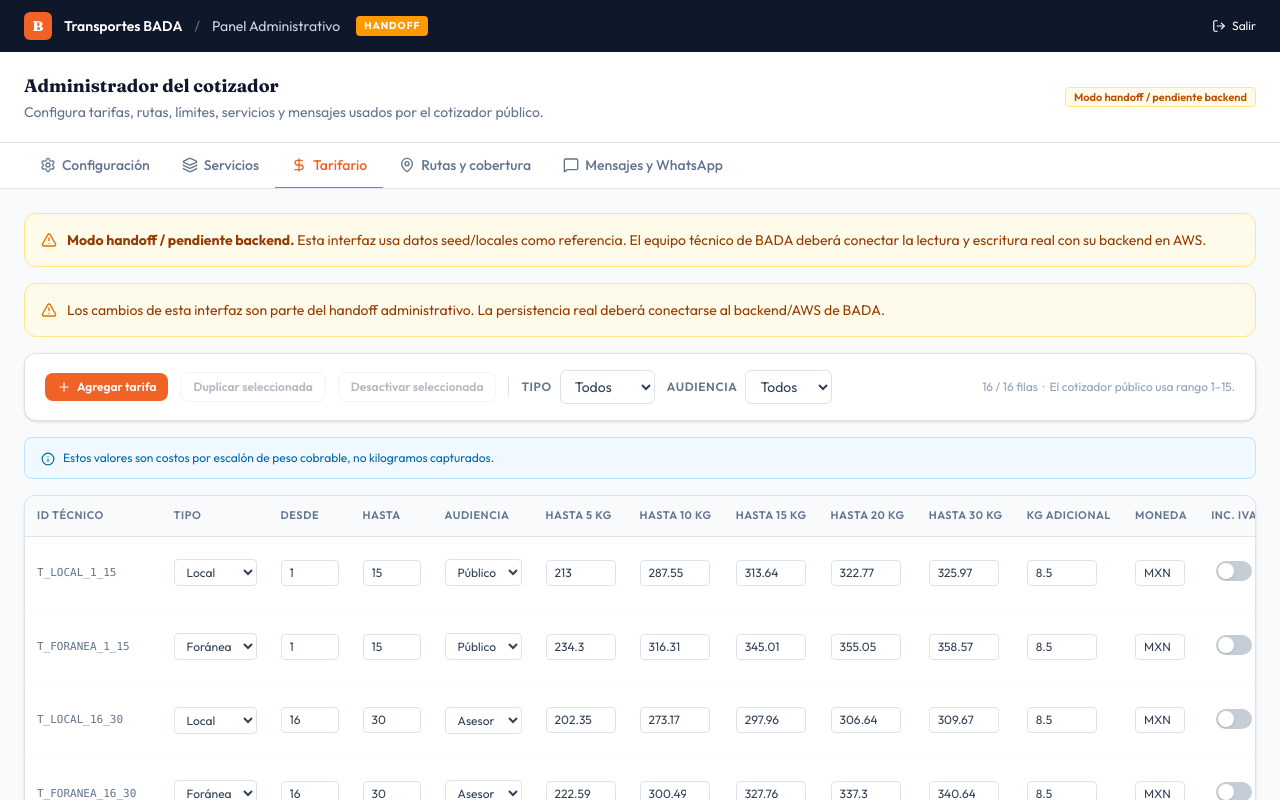
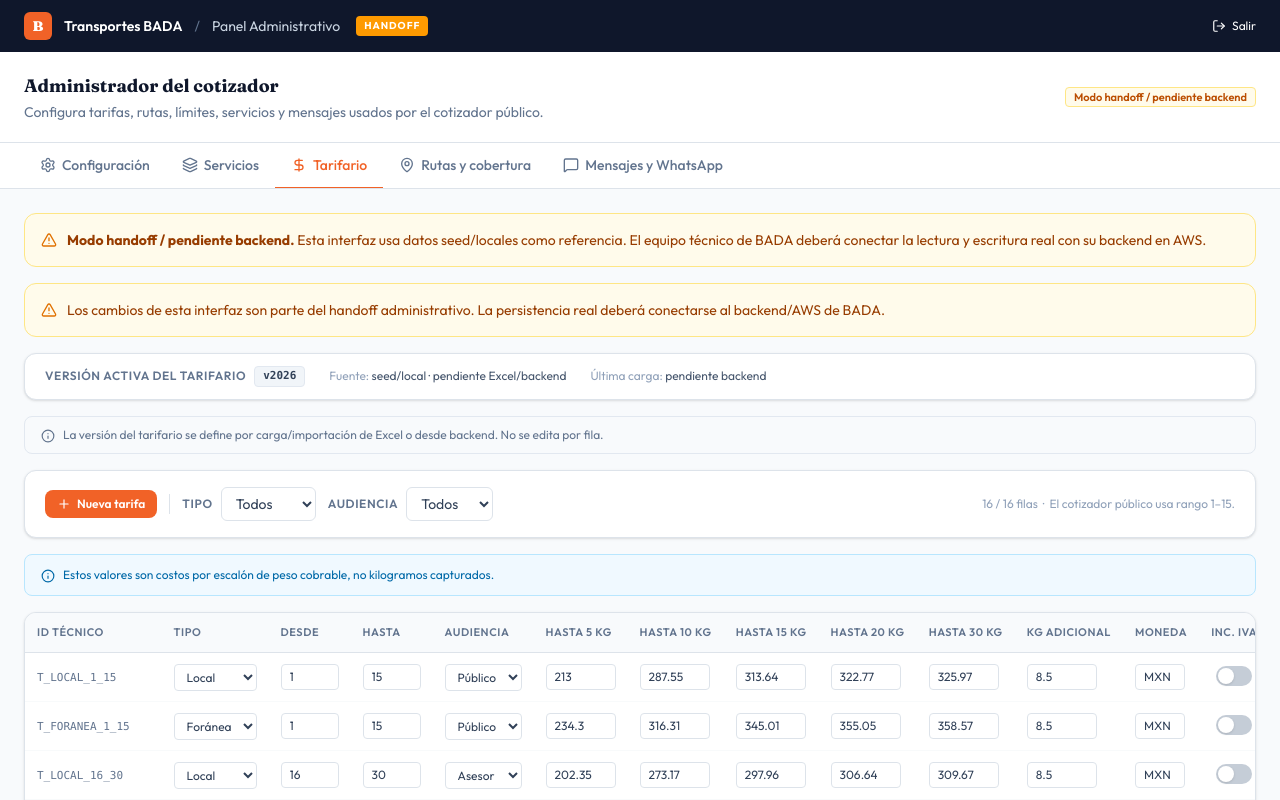
Before and after one commit to carloshdezg/bada, a Next.js app: page /admin/cotizador in a window 1280 px wide. Both pictures are taken after a click on the button "Tarifario". Shown: the top 800 px of the page. Built offline with nearby package versions, Linux system fonts and the light colour scheme.

Commit message:
tarifario estable

```diff
--- a/app/admin/cotizador/page.tsx
+++ b/app/admin/cotizador/page.tsx
@@ -3,12 +3,12 @@
 // TODO: proteger esta página con autenticación real del backend/AWS de BADA.
 // TODO: reemplazar todos los datos seed/locales por endpoints reales una vez disponibles.
 
-import { useState } from 'react'
+import { useEffect, useState } from 'react'
 import Link from 'next/link'
 import {
   Settings, Layers, DollarSign, MapPin, MessageSquare,
   Save, Check, AlertTriangle, Plus, Upload, Search,
-  LogOut, Info,
+  LogOut, Info, MoreHorizontal,
 } from 'lucide-react'
 import { calculatorConfig } from '@/lib/calculator/config'
 import { seedTariffs } from '@/lib/calculator/seedTariffs'
@@ -313,22 +313,36 @@ export default function AdminCotizadorPage() {
   const [tariffs, setTariffs] = useState<AdminTariffRow[]>(() => seedTariffs.map(seedToAdmin))
   const [filterTipo, setFilterTipo] = useState<'all' | 'Local' | 'Foránea'>('all')
   const [filterUso,  setFilterUso]  = useState<'all' | 'Público' | 'Asesor'>('all')
-  const [selectedTariffId, setSelectedTariffId] = useState<string | null>(null)
-  const [deleteConfirmId,  setDeleteConfirmId]   = useState<string | null>(null)
+  const [openDropdownId, setOpenDropdownId] = useState<string | null>(null)
+  const [deleteConfirmId, setDeleteConfirmId] = useState<string | null>(null)
+
+  // Versión activa del tarifario completo. En producción provendrá del Excel
+  // importado o del backend. Por ahora se deriva del seed local.
+  const activeTariffVersion = seedTariffs[0]?.version_tarifario ?? 'v2026'
+
+  // Cierra el dropdown de Acciones al hacer click fuera.
+  useEffect(() => {
+    if (!openDropdownId) return
+    function handleClick(e: MouseEvent) {
+      const target = e.target as HTMLElement | null
+      if (!target?.closest('[data-tariff-actions]')) {
+        setOpenDropdownId(null)
+      }
+    }
+    document.addEventListener('mousedown', handleClick)
+    return () => document.removeEventListener('mousedown', handleClick)
+  }, [openDropdownId])
 
   function updateTariff(oldId: string, patch: Partial<AdminTariffRow>) {
-    let nextId = oldId
     setTariffs(prev => prev.map(t => {
       if (t.tarifa_id !== oldId) return t
       const updated = { ...t, ...patch }
       if ('tipo_tarifa' in patch || 'rango_desde' in patch || 'rango_hasta' in patch) {
         updated.tarifa_id   = buildTariffId(updated.tipo_tarifa, updated.rango_desde, updated.rango_hasta)
         updated.rango_guias = buildRangoGuias(updated.rango_desde, updated.rango_hasta)
-        nextId = updated.tarifa_id
       }
       return updated
     }))
-    if (nextId !== oldId) setSelectedTariffId(prev => prev === oldId ? nextId : prev)
   }
 
   function addTariff() {
@@ -339,13 +353,12 @@ export default function AdminCotizadorPage() {
       tarifa_5kg: 0, tarifa_10kg: 0, tarifa_15kg: 0,
       tarifa_20kg: 0, tarifa_30kg: 0, precio_kg_adicional: 0,
       precio_base_incluye_iva: false, activo: true,
-      version_tarifario: 'v2026',
+      version_tarifario: activeTariffVersion,
       vigencia_desde: new Date().toISOString().split('T')[0],
       vigencia_hasta: null, uso: 'Asesor',
       notas: 'Nueva tarifa.', moneda: 'MXN', isNew: true,
     }
     setTariffs(prev => [newRow, ...prev])
-    setSelectedTariffId(tempId)
   }
 
   function duplicateTariff(id: string) {
@@ -362,16 +375,10 @@ export default function AdminCotizadorPage() {
       next.splice(idx + 1, 0, newRow)
       return next
     })
-    setSelectedTariffId(tempId)
-  }
-
-  function deactivateTariff(id: string) {
-    setTariffs(prev => prev.map(t => t.tarifa_id === id ? { ...t, activo: false } : t))
   }
 
   function deleteTariff(id: string) {
     setTariffs(prev => prev.filter(t => t.tarifa_id !== id))
-    if (selectedTariffId === id) setSelectedTariffId(null)
     setDeleteConfirmId(null)
   }
 
@@ -597,6 +604,30 @@ export default function AdminCotizadorPage() {
               </span>
             </div>
 
+            {/* Versión activa global del tarifario */}
+            <div className="bg-white border border-gray-200 rounded-xl px-5 py-3 shadow-sm flex flex-wrap items-center gap-x-6 gap-y-1.5 text-xs">
+              <div className="flex items-center gap-2">
+                <span className="font-semibold text-slate-500 uppercase tracking-wider">Versión activa del tarifario</span>
+                <Badge className="bg-slate-100 text-slate-700 border-slate-200 font-mono text-[11px]">
+                  {activeTariffVersion}
+                </Badge>
+              </div>
+              <span className="text-slate-400">
+                Fuente: <span className="text-slate-600">seed/local · pendiente Excel/backend</span>
+              </span>
+              <span className="text-slate-400">
+                Última carga: <span className="text-slate-600">pendiente backend</span>
+              </span>
+            </div>
+
+            {/* Nota: la versión se define por carga del tarifario, no por fila */}
+            <div className="flex gap-2 items-start bg-slate-50 border border-slate-200 rounded-lg px-4 py-2.5 text-xs text-slate-500">
+              <Info className="w-3.5 h-3.5 mt-0.5 flex-shrink-0" />
+              <span>
+                La versión del tarifario se define por carga/importación de Excel o desde backend. No se edita por fila.
+              </span>
+            </div>
+
             {/* Toolbar + Filters */}
             <div className="bg-white border border-gray-200 rounded-xl px-5 py-4 shadow-sm flex flex-wrap gap-3 items-center">
               <button
@@ -605,23 +636,7 @@ export default function AdminCotizadorPage() {
                 className="inline-flex items-center gap-1.5 px-3 py-1.5 text-xs font-semibold rounded-lg bg-brand-orange text-white hover:opacity-90 transition-opacity"
               >
                 <Plus className="w-3.5 h-3.5" />
-                Agregar tarifa
-              </button>
-              <button
-                type="button"
-                disabled={!selectedTariffId}
-                onClick={() => { if (selectedTariffId) duplicateTariff(selectedTariffId) }}
-                className="inline-flex items-center gap-1.5 px-3 py-1.5 text-xs font-semibold rounded-lg border border-gray-200 text-slate-600 bg-white hover:bg-gray-50 transition-colors disabled:opacity-40 disabled:cursor-not-allowed"
-              >
-                Duplicar seleccionada
-              </button>
-              <button
-                type="button"
-                disabled={!selectedTariffId || !(tariffs.find(t => t.tarifa_id === selectedTariffId)?.activo)}
-                onClick={() => { if (selectedTariffId) deactivateTariff(selectedTariffId) }}
-                className="inline-flex items-center gap-1.5 px-3 py-1.5 text-xs font-semibold rounded-lg border border-gray-200 text-slate-600 bg-white hover:bg-gray-50 transition-colors disabled:opacity-40 disabled:cursor-not-allowed"
-              >
-                Desactivar seleccionada
+                Nueva tarifa
               </button>
 
               <div className="w-px h-5 bg-gray-200 hidden sm:block" />
@@ -665,13 +680,13 @@ export default function AdminCotizadorPage() {
             {/* Table */}
             <div className="bg-white border border-gray-200 rounded-xl shadow-sm overflow-hidden">
               <div className="overflow-x-auto">
-                <table className="text-sm" style={{ minWidth: '1480px', width: '100%' }}>
+                <table className="text-sm" style={{ minWidth: '1380px', width: '100%' }}>
                   <thead>
                     <tr className="bg-slate-50 border-b border-gray-200">
                       {[
                         'ID técnico', 'Tipo', 'Desde', 'Hasta', 'Audiencia',
                         'Hasta 5 kg', 'Hasta 10 kg', 'Hasta 15 kg', 'Hasta 20 kg', 'Hasta 30 kg', 'Kg adicional',
-                        'Moneda', 'Inc. IVA', 'Activo', 'Versión', 'Acciones',
+                        'Moneda', 'Inc. IVA', 'Activo', 'Acciones',
                       ].map(h => (
                         <th key={h} className="px-3 py-3 text-left text-[11px] font-semibold text-slate-500 uppercase tracking-wider whitespace-nowrap">
                           {h}
@@ -681,16 +696,14 @@ export default function AdminCotizadorPage() {
                   </thead>
                   <tbody className="divide-y divide-gray-50">
                     {filteredTariffs.map(t => {
-                      const isSelected    = selectedTariffId === t.tarifa_id
                       const isDuplicate   = (tariffIdCounts[t.tarifa_id] ?? 0) > 1
                       const hasInvalidRange = typeof t.rango_desde === 'number' && typeof t.rango_hasta === 'number' && t.rango_desde > t.rango_hasta
+                      const isDropdownOpen = openDropdownId === t.tarifa_id
                       return (
                         <tr
                           key={t.tarifa_id}
-                          onClick={() => setSelectedTariffId(isSelected ? null : t.tarifa_id)}
                           className={[
-                            'cursor-pointer transition-colors',
-                            isSelected ? 'bg-orange-50 ring-1 ring-inset ring-brand-orange/20' : 'hover:bg-slate-50',
+                            'transition-colors hover:bg-slate-50',
                             !t.activo ? 'opacity-50' : '',
                           ].filter(Boolean).join(' ')}
                         >
@@ -811,70 +824,47 @@ export default function AdminCotizadorPage() {
                             </div>
                           </td>
 
-                          {/* Versión */}
-                          <td className="px-3 py-2.5" onClick={e => e.stopPropagation()}>
-                            <input
-                              type="text"
-                              value={t.version_tarifario}
-                              onChange={e => updateTariff(t.tarifa_id, { version_tarifario: e.target.value })}
-                              className="w-[68px] border border-gray-200 rounded px-2 py-1 text-[11px] font-mono text-slate-600 focus:outline-none focus:ring-1 focus:ring-brand-orange/40 bg-white"
-                            />
-                          </td>
-
-                          {/* Acciones */}
-                          <td className="px-3 py-2.5 whitespace-nowrap" onClick={e => e.stopPropagation()}>
-                            <div className="flex items-center gap-1 flex-wrap">
+                          {/* Acciones — dropdown compacto */}
+                          <td className="px-3 py-2.5 whitespace-nowrap text-right">
+                            <div className="relative inline-block" data-tariff-actions>
                               <button
                                 type="button"
-                                onClick={() => duplicateTariff(t.tarifa_id)}
-                                className="px-2 py-1 text-[10px] font-semibold rounded border border-gray-200 text-slate-600 hover:bg-gray-50 transition-colors"
+                                onClick={() => setOpenDropdownId(prev => prev === t.tarifa_id ? null : t.tarifa_id)}
+                                aria-haspopup="menu"
+                                aria-expanded={isDropdownOpen}
+                                aria-label="Acciones de la tarifa"
+                                className="inline-flex items-center justify-center w-8 h-7 rounded border border-gray-200 text-slate-500 hover:bg-gray-50 hover:text-slate-700 transition-colors"
                               >
-                                Duplicar
+                                <MoreHorizontal className="w-4 h-4" />
                               </button>
-                              {t.activo ? (
-                                <button
-                                  type="button"
-                                  onClick={() => deactivateTariff(t.tarifa_id)}
-                                  className="px-2 py-1 text-[10px] font-semibold rounded border border-gray-200 text-slate-600 hover:bg-gray-50 transition-colors"
+                              {isDropdownOpen && (
+                                <div
+                                  role="menu"
+                                  className="absolute right-0 z-20 mt-1 w-40 bg-white border border-gray-200 rounded-lg shadow-lg py-1"
                                 >
-                                  Desactivar
-                                </button>
-                              ) : (
-                                <button
-                                  type="button"
-                                  onClick={() => updateTariff(t.tarifa_id, { activo: true })}
-                                  className="px-2 py-1 text-[10px] font-semibold rounded border border-green-200 text-green-700 hover:bg-green-50 transition-colors"
-                                >
-                                  Activar
-                                </button>
-                              )}
-                              {t.isNew && (
-                                deleteConfirmId === t.tarifa_id ? (
-                                  <div className="flex items-center gap-1">
-                                    <button
-                                      type="button"
-                                      onClick={() => deleteTariff(t.tarifa_id)}
-                                      className="px-2 py-1 text-[10px] font-semibold rounded bg-red-500 text-white hover:bg-red-600 transition-colors"
-                                    >
-                                      Confirmar
-                                    </button>
-                                    <button
-                                      type="button"
-                                      onClick={() => setDeleteConfirmId(null)}
-                                      className="px-2 py-1 text-[10px] font-semibold rounded border border-gray-200 text-slate-500 hover:bg-gray-50 transition-colors"
-                                    >
-                                      Cancelar
-                                    </button>
-                                  </div>
-                                ) : (
                                   <button
                                     type="button"
-                                    onClick={() => setDeleteConfirmId(t.tarifa_id)}
-                                    className="px-2 py-1 text-[10px] font-semibold rounded border border-red-200 text-red-500 hover:bg-red-50 transition-colors"
+                                    role="menuitem"
+                                    onClick={() => {
+                                      duplicateTariff(t.tarifa_id)
+                                      setOpenDropdownId(null)
+                                    }}
+                                    className="block w-full text-left px-3 py-1.5 text-xs text-slate-700 hover:bg-slate-50 transition-colors"
+                                  >
+                                    Duplicar
+                                  </button>
+                                  <button
+                                    type="button"
+                                    role="menuitem"
+                                    onClick={() => {
+                                      setDeleteConfirmId(t.tarifa_id)
+                                      setOpenDropdownId(null)
+                                    }}
+                                    className="block w-full text-left px-3 py-1.5 text-xs font-semibold text-red-600 hover:bg-red-50 transition-colors"
                                   >
                                     Eliminar
                                   </button>
-                                )
+                                </div>
                               )}
                             </div>
                           </td>
@@ -899,6 +889,63 @@ export default function AdminCotizadorPage() {
             </div>
 
             <TodoNote endpoint="GET/PATCH /api/admin/calculator/tariffs" />
+
+            {/* Modal de confirmación estricta para eliminar tarifa */}
+            {deleteConfirmId && (() => {
+              const target = tariffs.find(t => t.tarifa_id === deleteConfirmId)
+              return (
+                <div
+                  role="dialog"
+                  aria-modal="true"
+                  aria-labelledby="delete-tariff-title"
+                  className="fixed inset-0 z-50 flex items-center justify-center bg-black/50 p-4"
+                  onClick={() => setDeleteConfirmId(null)}
+                >
+                  <div
+                    className="bg-white rounded-xl shadow-2xl max-w-md w-full p-6"
+                    onClick={e => e.stopPropagation()}
+                  >
+                    <div className="flex items-start gap-3">
+                      <div className="w-10 h-10 rounded-full bg-red-100 flex items-center justify-center flex-shrink-0">
+                        <AlertTriangle className="w-5 h-5 text-red-600" />
+                      </div>
+                      <div className="flex-1 min-w-0">
+                        <h3 id="delete-tariff-title" className="text-base font-bold text-slate-900">
+                          ¿Eliminar esta tarifa?
+                        </h3>
+                        <p className="text-sm text-slate-600 mt-2 leading-relaxed">
+                          Esta acción eliminará la tarifa{' '}
+                          {target && (
+                            <span className="font-mono text-[11px] text-slate-800 bg-slate-100 px-1.5 py-0.5 rounded">
+                              {target.tarifa_id}
+                            </span>
+                          )}{' '}
+                          de la tabla. Si esta tarifa se usa en producción, podría afectar la
+                          configuración del cotizador cuando se conecte al backend. Esta acción
+                          no se puede deshacer en esta interfaz.
+                        </p>
+                      </div>
+                    </div>
+                    <div className="flex justify-end gap-2 mt-6">
+                      <button
+                        type="button"
+                        onClick={() => setDeleteConfirmId(null)}
+                        className="px-4 py-2 text-sm font-semibold rounded-lg border border-gray-200 text-slate-700 hover:bg-gray-50 transition-colors"
+                      >
+                        Cancelar
+                      </button>
+                      <button
+                        type="button"
+                        onClick={() => deleteTariff(deleteConfirmId)}
+                        className="px-4 py-2 text-sm font-semibold rounded-lg bg-red-600 text-white hover:bg-red-700 transition-colors"
+                      >
+                        Sí, eliminar tarifa
+                      </button>
+                    </div>
+                  </div>
+                </div>
+              )
+            })()}
           </div>
         )}
 
```
